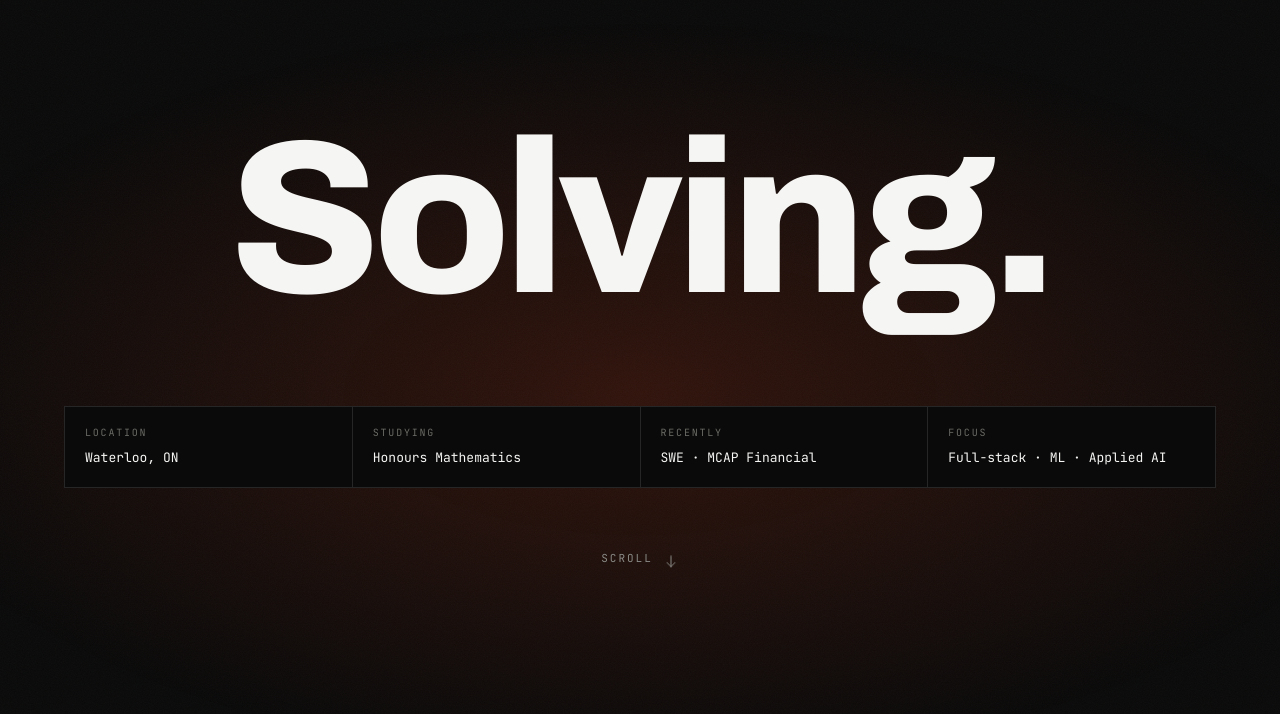
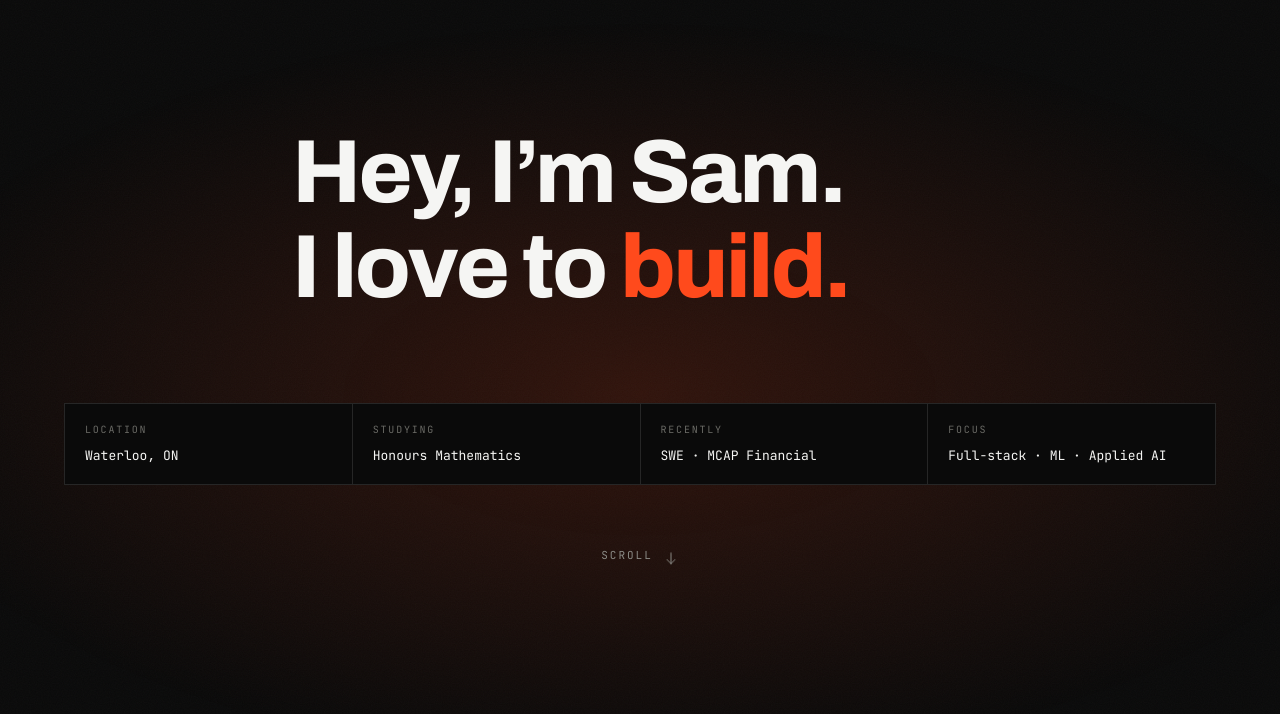
Before and after one commit to samuel-harvan/samuel-harvan.github.io, a plain HTML site: page index.html in a window 1280 px wide. Shown: the part 86-800 px from the top of the page. Drawn offline with Linux system fonts and the light colour scheme.

Commit message:
feat: redesigning home screen

```diff
--- a/assets/css/styles.css
+++ b/assets/css/styles.css
@@ -255,23 +255,39 @@ a { color: inherit; text-decoration: none; }
 
 .hero-type {
   margin: clamp(16px, 3vw, 34px) 0 0;
-  font-size: clamp(62px, 17vw, 260px);
-  line-height: .9;
-  letter-spacing: -.035em;
-  font-variation-settings: 'wdth' 82, 'wght' 800;
+  font-size: clamp(30px, 7vw, 100px);
+  line-height: 1.06;
+  letter-spacing: -.03em;
+  font-variation-settings: 'wdth' 88, 'wght' 760;
+  /* both lines share one left edge; the block itself stays centred */
+  text-align: left;
+  width: max-content;
+  max-width: 100%;
+  margin-inline: auto;
 }
-.cycler {
-  display: grid;
-  place-items: center;
+.hero-greet, .hero-love { display: block; }
+
+/* typed word slot ------------------------------------------- */
+.typed { display: inline-grid; vertical-align: baseline; }
+.typed-sizer,
+.typed-live { grid-area: 1 / 1; white-space: nowrap; }
+.typed-sizer { visibility: hidden; padding-right: .14em; }
+.typed-live { justify-self: start; }
+.typed-text { color: var(--accent); }
+
+.caret {
+  display: inline-block;
+  width: .055em;
+  height: .82em;
+  margin-left: .04em;
+  vertical-align: -.06em;
+  background: var(--accent);
+  animation: caret-blink 1s steps(1) infinite;
 }
-.cycler .word {
-  grid-area: 1 / 1;
-  opacity: 0;
-  transform: translateY(.14em);
-  filter: blur(6px);
-  transition: opacity .55s var(--ease), transform .55s var(--ease), filter .55s var(--ease);
-}
-.cycler .word.is-on { opacity: 1; transform: none; filter: none; }
+/* hold the caret solid while characters are moving */
+.typed.is-busy .caret { animation: none; opacity: 1; }
+
+@keyframes caret-blink { 0%, 49% { opacity: 1; } 50%, 100% { opacity: 0; } }
 
 .hud {
   display: grid;
@@ -779,7 +795,11 @@ a { color: inherit; text-decoration: none; }
     transition-duration: .001ms !important;
   }
   [data-reveal] { opacity: 1; transform: none; }
-  .cycler .word { filter: none; transform: none; }
+  /* no typing: state the whole list, sized down so the greeting leads */
+  .caret { animation: none; display: none; }
+  .typed-sizer { display: none; }
+  .typed-live { position: static; white-space: normal; }
+  .hero-love { font-size: .62em; margin-top: .5em; }
   .ambience span { transition: none; }
   .sec-title, .contact-type { clip-path: none; transform: none; }
   .mq-track { animation: none; width: 100%; }
--- a/assets/js/main.js
+++ b/assets/js/main.js
@@ -2,15 +2,41 @@
 (() => {
   const reduced = matchMedia('(prefers-reduced-motion: reduce)').matches;
 
-  /* ── hero word cycler ─────────────────────────────────── */
-  const words = document.querySelectorAll('#cycler .word');
-  if (words.length > 1 && !reduced) {
-    let i = 0;
-    setInterval(() => {
-      words[i].classList.remove('is-on');
-      i = (i + 1) % words.length;
-      words[i].classList.add('is-on');
-    }, 2600);
+  /* ── hero: type / hold / backspace through the verbs ──── */
+  const typedText = document.getElementById('typedText');
+  const VERBS = ['code.', 'learn.', 'build.', 'solve.', 'travel.', 'exercise.'];
+
+  if (typedText) {
+    if (reduced) {
+      // no motion: state the whole list instead of animating through it
+      typedText.textContent = VERBS.slice(0, -1).join(', ') + ' and ' + VERBS.at(-1) + '.';
+    } else {
+      const slot = typedText.closest('.typed');
+      const TYPE = 85, ERASE = 40, HOLD = 1500, GAP = 400;
+      let w = 0, i = 0, erasing = false;
+
+      const tick = () => {
+        const word = VERBS[w];
+        typedText.textContent = word.slice(0, i);
+
+        if (!erasing && i === word.length) {
+          erasing = true;
+          slot.classList.remove('is-busy');
+          return setTimeout(tick, HOLD);
+        }
+        if (erasing && i === 0) {
+          erasing = false;
+          w = (w + 1) % VERBS.length;
+          slot.classList.remove('is-busy');
+          return setTimeout(tick, GAP);
+        }
+
+        slot.classList.add('is-busy');
+        i += erasing ? -1 : 1;
+        setTimeout(tick, erasing ? ERASE : TYPE);
+      };
+      setTimeout(tick, 600);
+    }
   }
 
   /* ── scroll reveal ────────────────────────────────────── */
--- a/index.html
+++ b/index.html
@@ -75,13 +75,14 @@
 <section class="hero" id="hero" data-amb-trigger>
 
   <h1 class="hero-type">
-    <span class="cycler" id="cycler" aria-hidden="true">
-      <span class="word is-on">Coding.</span>
-      <span class="word">Building.</span>
-      <span class="word">Solving.</span>
-      <span class="word">Learning.</span>
+    <span class="hero-greet">Hey, I&rsquo;m Sam.</span>
+    <span class="hero-love" aria-hidden="true">I love to
+      <span class="typed">
+        <span class="typed-sizer">exercise</span>
+        <span class="typed-live"><span class="typed-text" id="typedText"></span><span class="caret"></span></span>
+      </span>
     </span>
-    <span class="sr">Samuel Harvan — software, firmware, models and systems.</span>
+    <span class="sr">I love to code, learn, build, solve, travel and exercise.</span>
   </h1>
 
   <dl class="hud">
```
